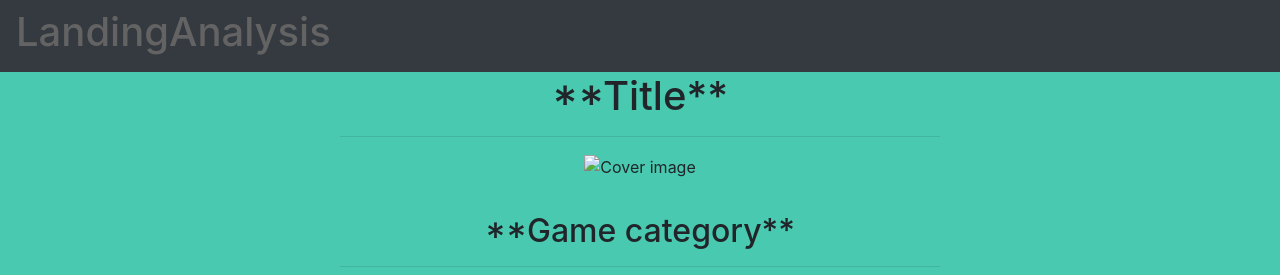
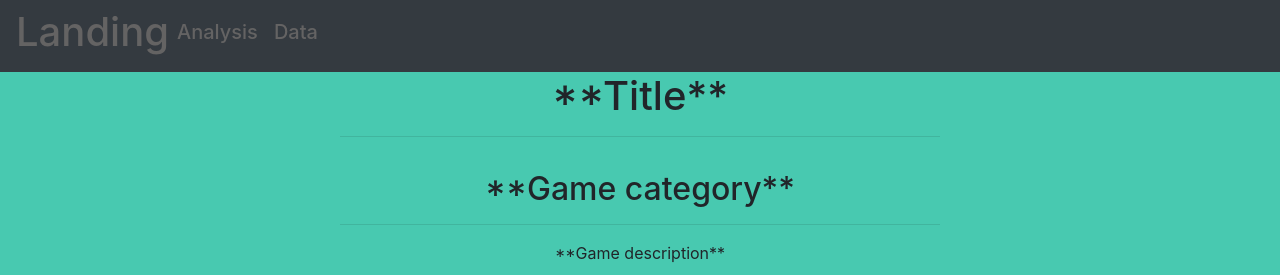
Before and after one commit to L0rd-Z-19/speedrunning_analysis, a Flask app: template templates/data.html in a window 1280 px wide. Shown: the top 275 px of the page. Run offline with Flask 2, Linux system fonts and the light colour scheme; the template is opened without the code that fills it, so the values that code supplies are empty; parts of the project's set-up code (start-up, migrations or seed data) failed here and were passed over; some libraries are stand-ins or nearby versions.

Commit message:
completed the nav-bar

```diff
--- a/static/js/anime.js
+++ b/static/js/anime.js
@@ -1,12 +1,12 @@
-let timel = anime.timeline({
-    easing: 'easeOutExpo',
-    duration: 1000
-});
-    timel.add({
-        targets: 'nav a h1',
-        color: '#B9B9B9',
-        delay: anime.stagger(100)
-    })
+// let timel = anime.timeline({
+//     easing: 'easeOutExpo',
+//     duration: 1000
+// });
+//     timel.add({
+//         targets: 'nav a h1',
+//         color: '#B9B9B9',
+//         delay: anime.stagger(100)
+//     })
 
 
 
--- a/templates/data.html
+++ b/templates/data.html
@@ -9,21 +9,20 @@
     <body style="background-color: rgb(32, 32, 32);">
         <!-- Nav bar -->
         <nav class="navbar navbar-expand-sm bg-dark navbar-dark">
-        <a style="color:rgb(100, 99, 99)" href="../index.html"><h1>Landing</h1></a>
-        <a style="color:rgb(100, 99, 99)" href="templates/analysis.html"><h1>Analysis</h1></a>
+            <a style="color:rgb(100, 99, 99)" href="../index.html"><h1>Landing</h1></a>
+            <ul class="navbar-nav">
+                <li class="nav-item"><a class="nav-link" style="color:rgb(100, 99, 99)" href="analysis.html"><h5>Analysis</h5></a></li>
+                <li class="nav-item"><a class="nav-link" style="color:rgb(100, 99, 99)" href="data.html"><h5>Data</h5></a></li>
+            </ul>
         </nav>
         <!-- main page -->
         <section class="container-fluid" style="text-align: center; background-color: #48C9B0; padding-bottom: 10px ;">
             <h1 class="title">**Title**</h1>
             <hr>
-            <img class="cover" src="#" alt="Cover image">
             <hr style="opacity: 0">
             <h2 class="category">**Game category**</h2>
             <hr>
             <p class="description">**Game description**</p>
-            <div id="plot">
-                <!-- plot here -->
-            </div>
 
             <hr>
             <a href="https://www.speedrun.com/" target="#"><img src="../static/images/speedrun_logo.png"></a>
@@ -36,7 +35,6 @@
         </footer>
         <script src="https://code.jquery.com/jquery-3.3.1.slim.min.js" integrity="sha384-q8i/X+965DzO0rT7abK41JStQIAqVgRVzpbzo5smXKp4YfRvH+8abtTE1Pi6jizo" crossorigin="anonymous"></script>
         <script src="https://cdnjs.cloudflare.com/ajax/libs/popper.js/1.14.3/umd/popper.min.js" integrity="sha384-ZMP7rVo3mIykV+2+9J3UJ46jBk0WLaUAdn689aCwoqbBJiSnjAK/l8WvCWPIPm49" crossorigin="anonymous"></script>
-        <script src="static/js/anime.js"></script>
         <script src="static/js/logic.js"></script>
     </body>
 </html>
```
Also changed, not shown: index.html (+5 -2 lines), templates/analysis.html (+8 -5 lines).
